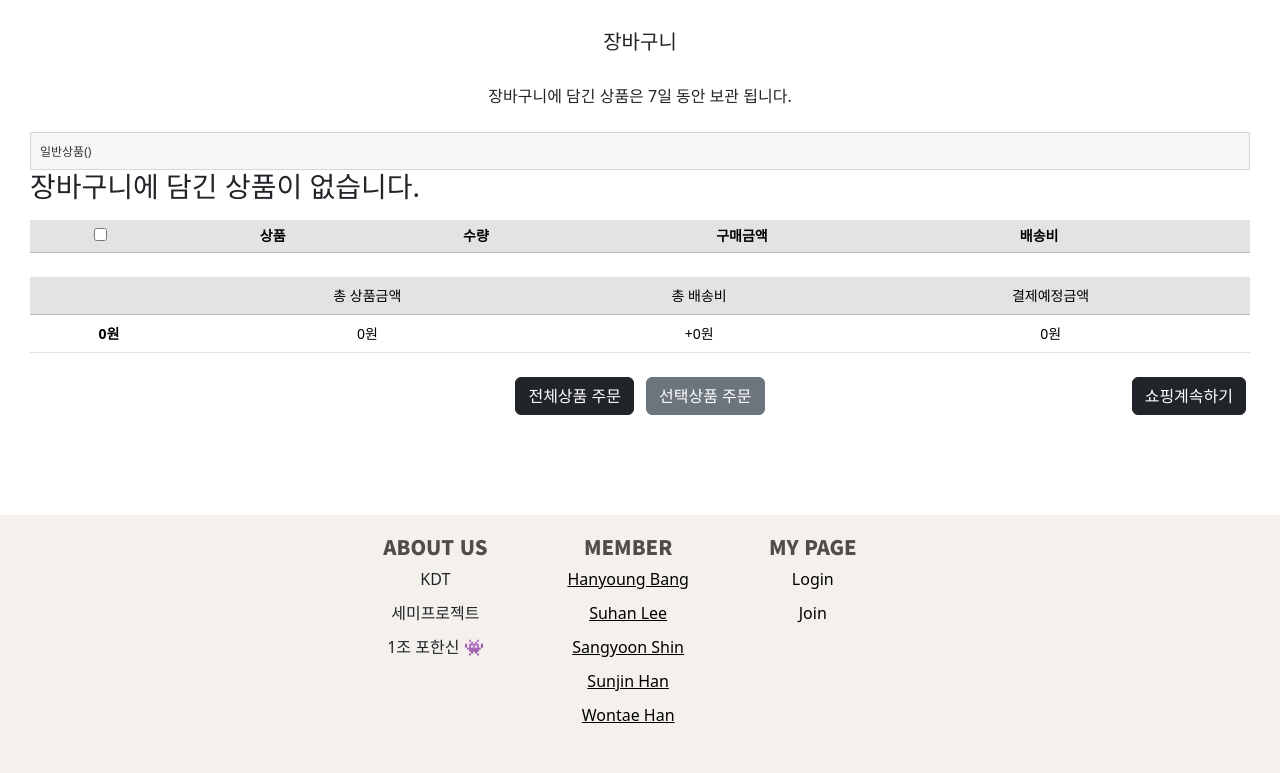
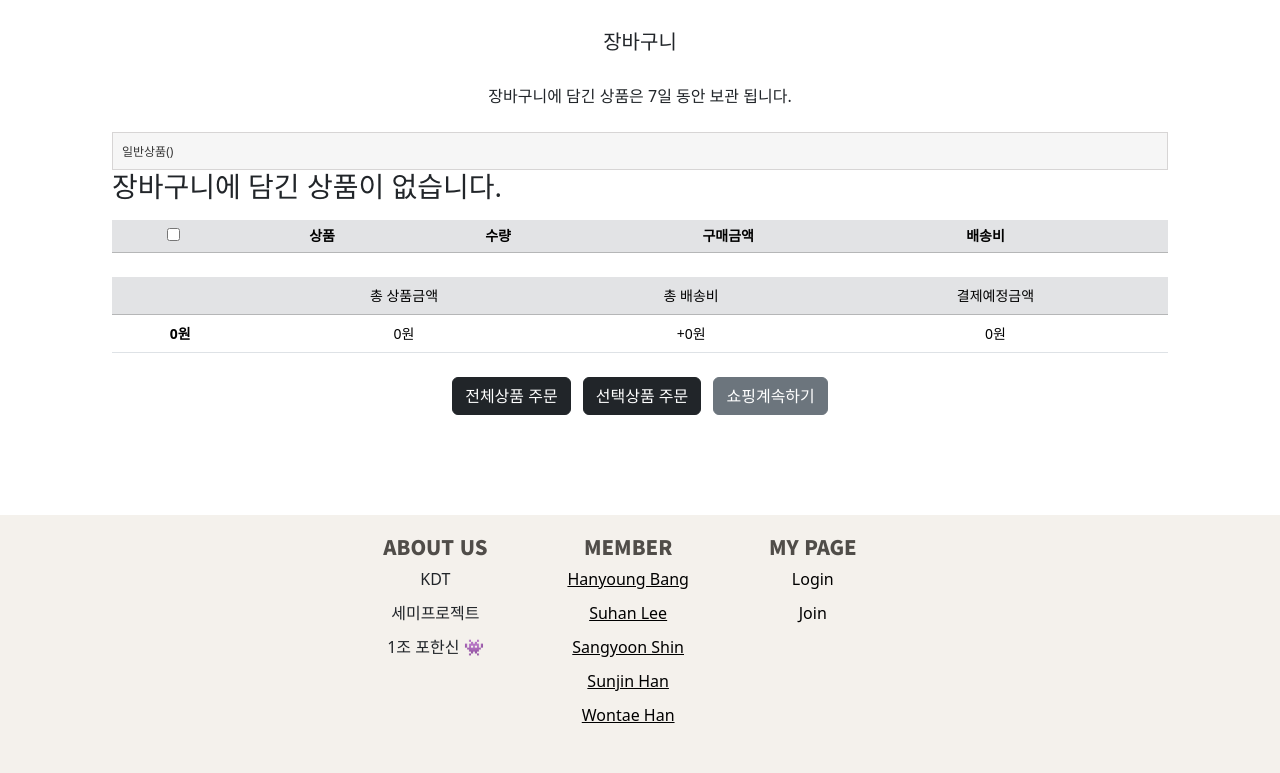
Before and after one commit to hany0829/kdt-semiproject1, a Django app: page /products/view-cart/ in a window 1280 px wide. Shown: the part 196-969 px from the top of the page. Run offline with Django 3.2, Linux system fonts and the light colour scheme; lists and menus that the app fills with data are empty; parts of the project's set-up code (start-up, migrations or seed data) failed here and were passed over; some web fonts are replaced.

Commit message:
final plus

```diff
--- a/pjt/settings.py
+++ b/pjt/settings.py
@@ -15,9 +15,9 @@ BASE_DIR = Path(__file__).resolve().parent.parent
 # SECURITY WARNING: don't run with debug turned on in production!
 DEBUG = True
 
-ALLOWED_HOSTS = ['port-0-kdt-semiproject1-687p2alhd43vo7.sel4.cloudtype.app']
+ALLOWED_HOSTS = []
 # Application definition
-
+# 'port-0-kdt-semiproject1-687p2alhd43vo7.sel4.cloudtype.app'
 INSTALLED_APPS = [
     # 로컬
     'accounts',
--- a/products/templates/products/cart.html
+++ b/products/templates/products/cart.html
@@ -11,6 +11,7 @@
   <div class="d-flex justify-content-center mt-3">장바구니에 담긴 상품은 7일 동안 보관 됩니다.</div>
 
 {% comment %} 상품 테이블 {% endcomment %}
+<div class="container">
 <div class="table-margin">
   <div class="my-4">
     <div class="cart-h3 h3">
@@ -83,14 +84,16 @@
     </tbody>
   </table>
 
-  <div class="mt-4">
-    <div class="button1">
-      <button class="btn btn-dark mx-1" data-bs-toggle="modal" data-bs-target="#buy">전체상품 주문</button>
-      <button class="btn btn-secondary mx-1" data-bs-toggle="modal" data-bs-target="#buy">선택상품 주문</button>
-        <button class="btn btn-dark mx-1 mr-auto button2"><a class="button2-a" href="{% url 'products:index'%}">쇼핑계속하기</a></button>
+    <div class="mt-4">
+      <div class="button1">
+        <button class="btn btn-dark mx-1" data-bs-toggle="modal" data-bs-target="#buy">전체상품 주문</button>
+        <button class="btn btn-dark mx-1" data-bs-toggle="modal" data-bs-target="#buy">선택상품 주문</button>
+          <button class="btn btn-secondary mx-1"><a class="button2-a" href="{% url 'products:index'%}">쇼핑계속하기</a></button>
+      </div>
     </div>
   </div>
 </div>
+
 
 
 <div class="modal" id="buy" tabindex="-1">
```
